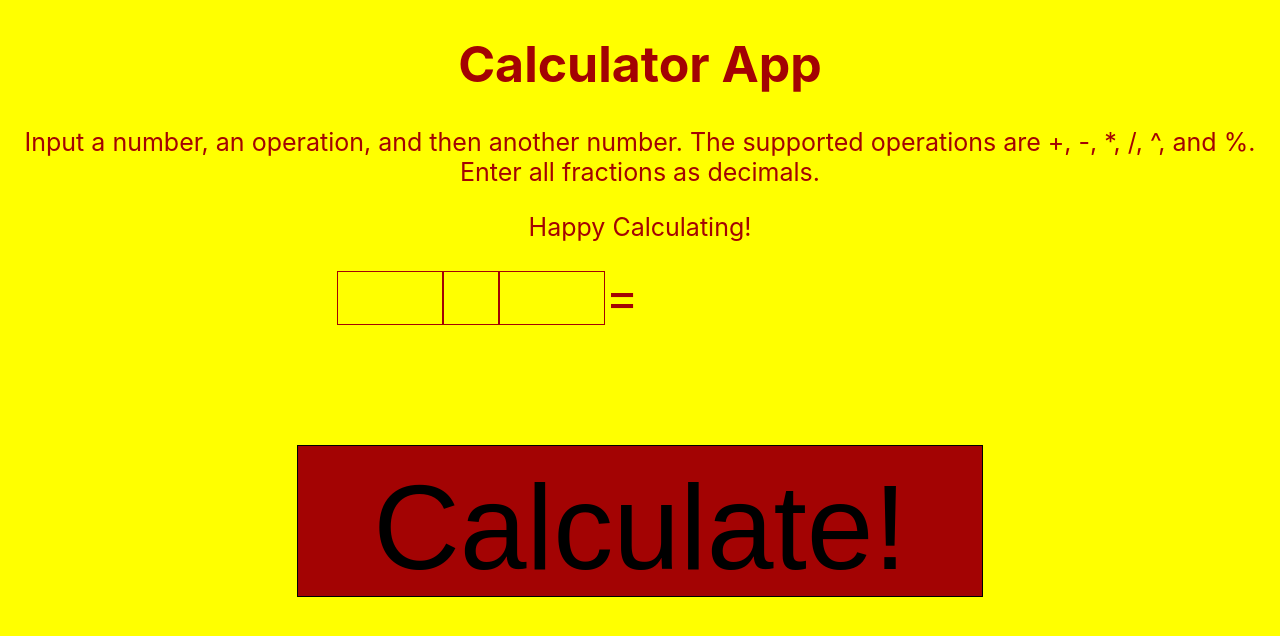
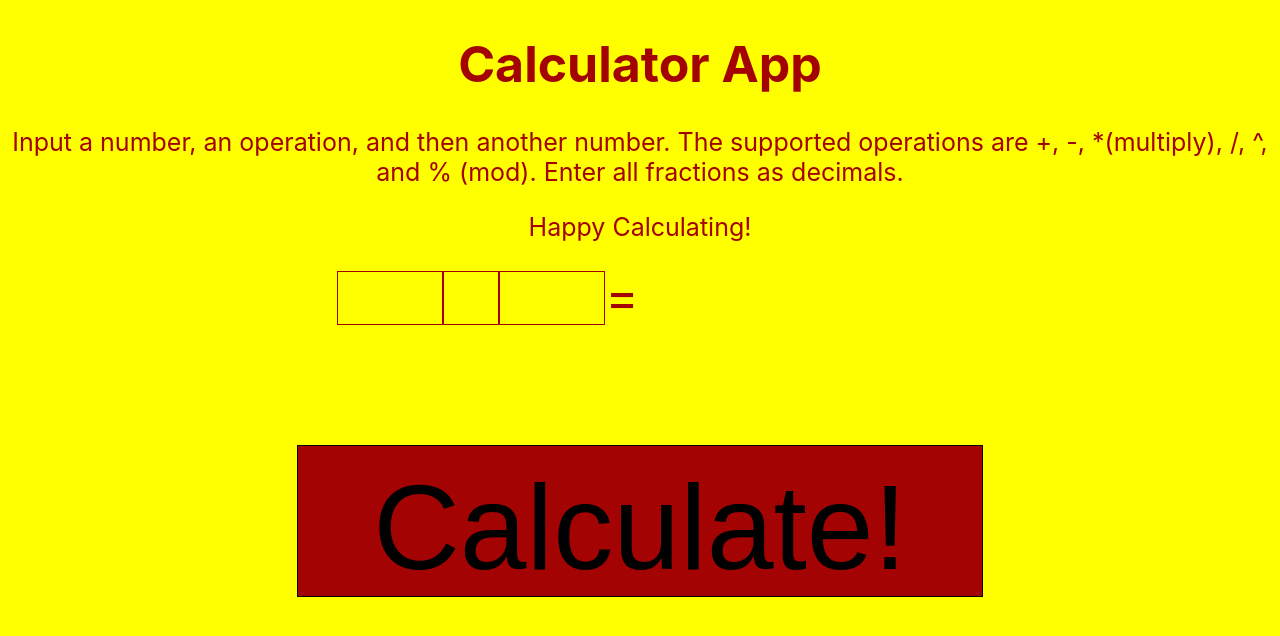
Before and after one commit to judorsch/calc1, a React (Create React App) app: page / in a window 1280 px wide. Shown: the top 636 px of the page. Built offline with nearby package versions, Linux system fonts and the light colour scheme.

Commit message:
update instructions

```diff
--- a/src/App.tsx
+++ b/src/App.tsx
@@ -15,7 +15,7 @@ function App():JSX.Element {
   return (
     <div className="App">
       <h1>Calculator App</h1>
-      <p>Input a number, an operation, and then another number.  The supported operations are +, -, *, /, ^, and %. Enter all fractions as decimals.</p>
+      <p>Input a number, an operation, and then another number.  The supported operations are +, -, *(multiply), /, ^, and % (mod). Enter all fractions as decimals.</p>
       <div id="calculate">
         <p>Happy Calculating!</p>
         <OpEntry id ={"num"} setOp={setNum1} op ={num1}></OpEntry>
```
